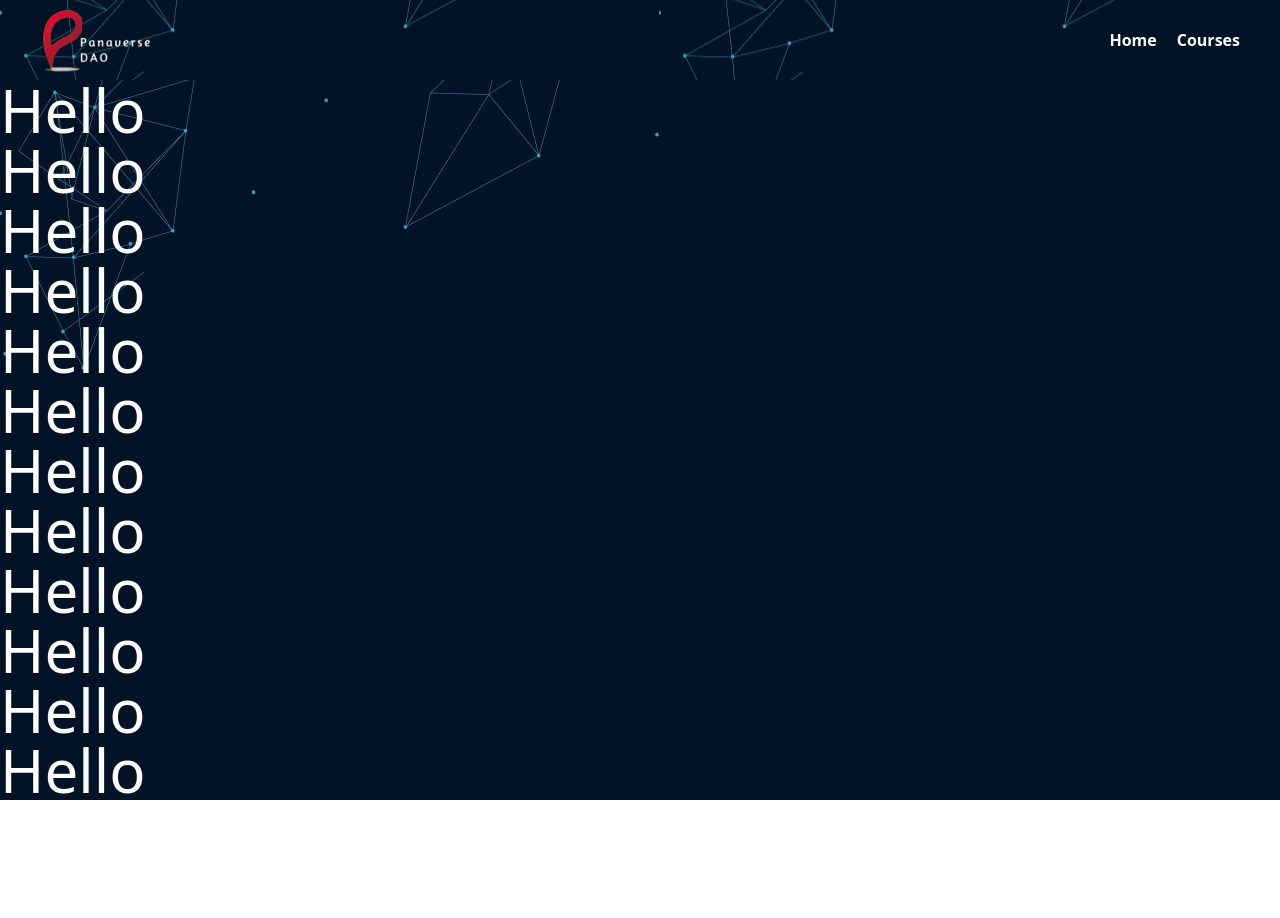
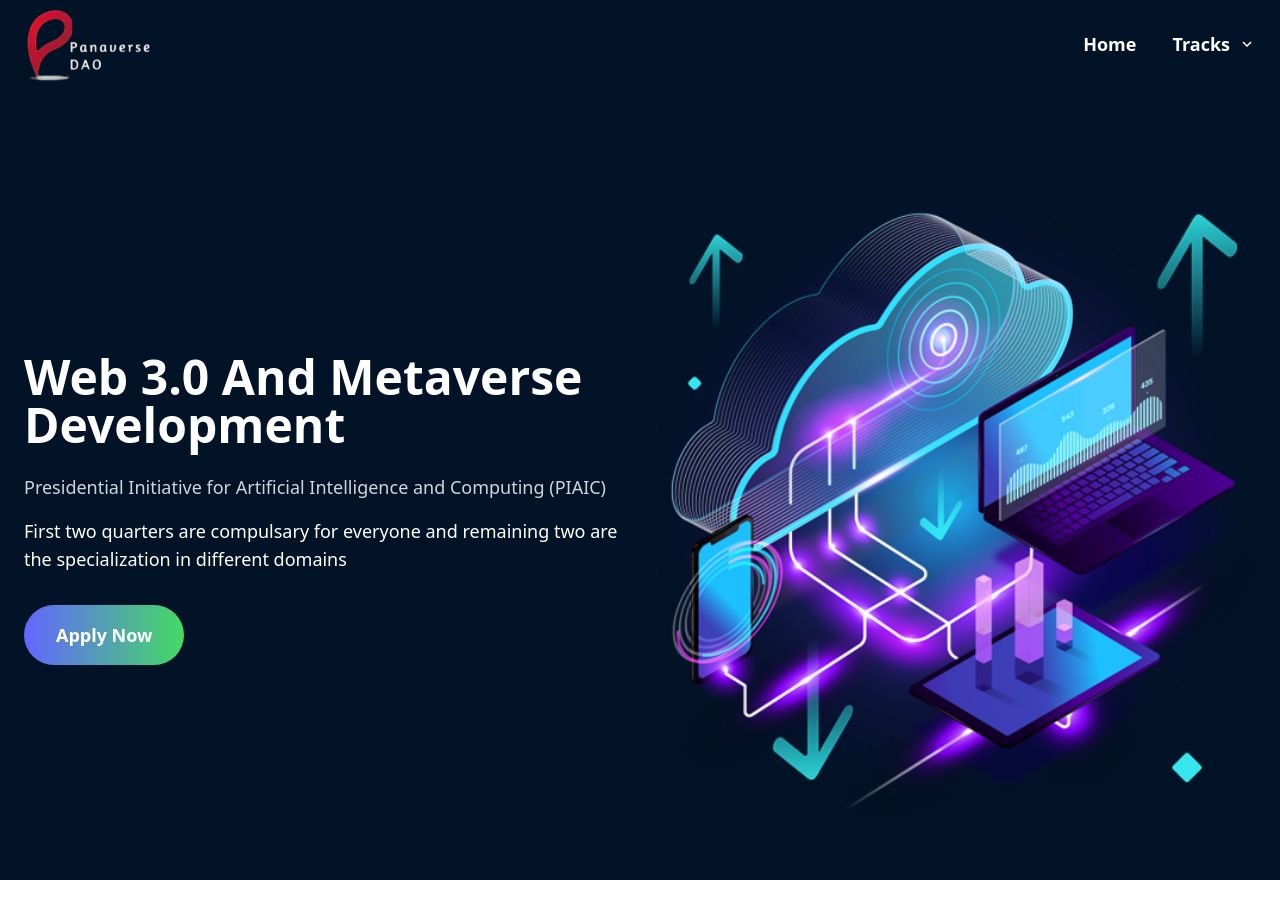
Before and after one commit to aliaftabsheikh/panaverse-website, a Next.js app: page / in a window 1280 px wide. Shown: the top 918 px of the page. After the commit the page ends 889 px from the top, so only its background shows below. Built offline with nearby package versions, Linux system fonts and the light colour scheme.

Commit message:
Hero section complete

```diff
--- a/package.json
+++ b/package.json
@@ -9,6 +9,7 @@
     "lint": "next lint"
   },
   "dependencies": {
+    "@chakra-ui/icons": "^2.0.17",
     "@chakra-ui/react": "^2.5.1",
     "@emotion/react": "^11.10.6",
     "@emotion/styled": "^11.10.6",
--- a/public/constants/images.js
+++ b/public/constants/images.js
@@ -1,9 +1,11 @@
 import panaverseLogo from "../images/panaverse-logo.webp"
 import panaverseLogoWhite from "../images/panaverse-logo-white.png"
 import heroBg from "../images/bg-hero.png"
+import heroMain from "../images/hero-main.png"
 
 export default{
     panaverseLogo,
     heroBg,
-    panaverseLogoWhite
+    panaverseLogoWhite,
+    heroMain
 }
--- a/src/app/globals.css
+++ b/src/app/globals.css
@@ -3,13 +3,31 @@
 @tailwind utilities;
 
 
-.bgtop-lines {
-    background-image: url('../../public/images/bg-hero.png');
-    background-position: cover;
-    background-repeat: no-repeat;
+
+
+  .navTransition{
+    transition: 0.2s ease-in-out;
+    transition-property: all;
+    transition-timing-function: cubic-bezier(0.4, 0, 0.2, 1);
   }
-.bgtop-lines-s {
-    background-image: url('../../public/images/bg-hero.png');
-    background-position: left;
-    background-repeat: repeat;
+
+
+  .blurBlueCircle{
+    width: 90px;
+    height: 90px;
+    filter: blur(44px);
+    background-color: #3c9fb7;
+    border-radius: 50%;
   }
+  .blurGreenCircle{
+    width: 90px;
+    height: 90px;
+    filter: blur(44px);
+    background-color: #45d56b;
+    border-radius: 50%;
+  }
+
+  .btngradient{
+      background: linear-gradient(270deg, #44DA64 0%, #6366FF 100%)
+      /* linear-gradient(to right, #0EB7A3 0%, #09D58F 100%); */
+  }
--- a/src/app/layout.tsx
+++ b/src/app/layout.tsx
@@ -17,6 +17,7 @@ export default function RootLayout({
   return (
     <html lang="en">
       <body>
+
         <Header/>
         {children}
         </body>
--- a/src/components/widget/Header/page.tsx
+++ b/src/components/widget/Header/page.tsx
@@ -3,42 +3,55 @@
 import Image from "next/image";
 import Link from "next/link";
 import React, { useEffect, useState } from "react";
+import { Button } from "@chakra-ui/react";
+import { Menu, MenuButton, MenuList, MenuItem } from "@chakra-ui/react";
+import { ChevronDownIcon } from "@chakra-ui/icons";
 
 import { images } from "../../../../public/constants";
 
 export default function Header() {
-
   const [customNavbar, setCustomNavbar] = useState(false);
 
-  function changeBackground (){
+  function changeBackground() {
     console.log(window.scrollY);
 
-     if (typeof window !== undefined) {
-       if (window.scrollY >= 80) {
-         setCustomNavbar(true);
-       } else {
-         setCustomNavbar(false);
-       }
+    if (typeof window !== undefined) {
+      if (window.scrollY >= 40) {
+        setCustomNavbar(true);
+      } else {
+        setCustomNavbar(false);
       }
+    }
+  }
 
-  };
+  useEffect(() => {
+    window.addEventListener("scroll", changeBackground);
+  }, [customNavbar]);
 
-  useEffect(()=>{
-    window.addEventListener("scroll", changeBackground);
-  }, [customNavbar])
+  let tracks = [
+    { name: "Web 3 and Metaverse", id: "wmd" },
+    { name: "Cloud-Native Computing", id: "cnc" },
+    { name: "Artificial Intelligence (AI) and Deep Learning", id: "ai" },
+    { name: "Ambient Computing and IoT", id: "iot" },
+    { name: "Genomics and Bioinformatics", id: "gbs" },
+    { name: "Network Programmability and Automation", id: "npa" },
+  ];
 
   return (
     <header
       className={`${
-        customNavbar ? "bg-white" : "bg-transparent"
+        customNavbar
+          ? "bg-[#ffffffe5]  backdrop-blur-xl"
+          : "bg-transparent"
       } w-full flex justify-center ${
         customNavbar ? "sticky" : "relative"
-      } top-0 transition-colors ${customNavbar ? "" : "bgtop-lines-s"} `}
+      } top-0 navTransition
+       `}
     >
-      <section className="flex justify-between items-center w-[1200px]">
+      <section className="flex justify-between items-center w-[1280px] px-6 py-2">
         <Link href={"/"}>
           <Image
-            className="w-28 py-2"
+            className="w-32 md:w-28 xs:w-24"
             src={
               customNavbar ? images.panaverseLogo : images.panaverseLogoWhite
             }
@@ -46,14 +59,57 @@ export default function Header() {
           />
         </Link>
 
-        <ul
-          className={`flex ${
+        <div
+          className={`flex items-center ${
             customNavbar ? "text-black" : "text-white"
-          }  space-x-5 cursor-pointer font-semibold`}
+          } space-x-4 md:space-x-6 text-sm font-semibold`}
         >
-          <li>Home</li>
-          <li>Courses</li>
-        </ul>
+          <Link href={"/"} className="px-5 cursor-pointer md:px-0">
+            <Button
+              px={0}
+              className="text-lg xl:text-[16px] md:text-sm"
+              _hover={{ bg: "transparent" }}
+              _active={{ bg: "transparent" }}
+              bgColor={"transparent"}
+            >
+              Home
+            </Button>
+          </Link>
+          <Menu>
+            <MenuButton
+              as={Button}
+              px={0}
+              width="auto"
+              _hover={{ bg: "transparent" }}
+              _active={{ bg: "transparent" }}
+              className="text-lg xl:text-[16px]  sm:px-0 md:text-sm"
+              bgColor={"transparent"}
+              rightIcon={<ChevronDownIcon />}
+            >
+              Tracks
+            </MenuButton>
+            <MenuList
+              padding={"10px 0"}
+              bgColor="rgba(255,255,255,1)"
+              className="sm:w-[100vw] sm:text-sm sm:rounded-none rounded-lg  border-blue-100 border-2 sm:mt-4"
+            >
+              {tracks.map((val, index) => {
+                return (
+                  <Link key={index} href={`/tracks/${val.id}?quarter=4`}>
+                    <MenuItem
+                    color={"GrayText"}
+                      className= "border-b"
+                      _hover={{ bg: "#e6e8f7" }}
+                      padding={"10px 20px"}
+                    >
+                      {val.name}
+                    </MenuItem>
+                  </Link>
+                );
+              })}
+            </MenuList>
+          </Menu>
+        </div>
       </section>
     </header>
   );
--- a/src/components/widget/Hero/page.tsx
+++ b/src/components/widget/Hero/page.tsx
@@ -1,66 +1,32 @@
+import Image from "next/image";
 import React from "react";
+import { images } from "../../../../public/constants";
 
 export default function Hero() {
   return (
-    <div className="before:absolute before:bg-[#021327] before:w-full before:h-screen before:top-0 before:-z-10 bgtop-lines w-full z-30 text-white after:w-full">
+    <main className=" w-full z-30 text-white flex justify-center h-screen before:absolute before:bg-[#021327] before:w-full before:h-[110vh] md:before:h-[970px] sm:before:h-[920px] xs:before:h-[960px] before:top-0 before:-z-10 before:blueBlueCircle">
 
-      <h2 className="text-6xl">
-        Hello
-      </h2>
-      <h2 className="text-6xl">
-        Hello
-      </h2>
-      <h2 className="text-6xl">
-        Hello
-      </h2>
-      <h2 className="text-6xl">
-        Hello
-      </h2>
-      <h2 className="text-6xl">
-        Hello
-      </h2>
-      <h2 className="text-6xl">
-        Hello
-      </h2>
-      <h2 className="text-6xl">
-        Hello
-      </h2>
-      <h2 className="text-6xl">
-        Hello
-      </h2>
-      <h2 className="text-6xl">
-        Hello
-      </h2>
-      <h2 className="text-6xl">
-        Hello
-      </h2>
-      <h2 className="text-6xl">
-        Hello
-      </h2>
-      <h2 className="text-6xl">
-        Hello
-      </h2>
-      <h2 className="text-6xl">
-        Hello
-      </h2>
-      <h2 className="text-6xl">
-        Hello
-      </h2>
-      <h2 className="text-6xl">
-        Hello
-      </h2>
-      <h2 className="text-6xl">
-        Hello
-      </h2>
-      <h2 className="text-6xl">
-        Hello
-      </h2>
-      <h2 className="text-6xl">
-        Hello
-      </h2>
-      <h2 className="text-6xl">
-        Hello
-      </h2>
-    </div>
+     {/* <circle className="blurBlueCircle absolute top-14 left-0"></circle>
+     <circle className="blurGreenCircle absolute top-0 right-0 mt-64"></circle> */}
+
+     <section className="flex justify-between items-center gap-4 w-[1280px] px-6 mt-10 md:flex-col sm:justify-around">
+      <div className="w-1/2 md:w-full">
+        <h2 className="text-5xl md:text-4xl font-bold text-white">
+          Web 3.0 And Metaverse <br/> Development
+        </h2>
+        <p className="mt-6 text-gray-300 text-lg md:text-base">Presidential Initiative for Artificial Intelligence and Computing (PIAIC)
+
+</p>
+<p className="mt-4 text-lg md:text-base">First two quarters are compulsary for everyone and remaining two are the specialization in different domains</p>
+<button className="btngradient py-4 px-8 rounded-full mt-8 text-lg font-semibold">
+  Apply Now
+</button>
+      </div>
+
+      <div className="w-1/2 md:w-3/4 sm:w-2/3 xs:w-full items-center flex justify-center">
+<Image className="w-full h-auto " src={images.heroMain} alt="Hero-section-img"/>
+      </div>
+     </section>
+    </main>
   );
 }
--- a/tailwind.config.js
+++ b/tailwind.config.js
@@ -5,6 +5,19 @@ module.exports = {
   ],
   theme: {
     extend: {},
+    screens: {
+      '2xl': { 'max': '1535px' },
+
+      'xl': { 'max': '1279px' },
+
+      'lg': { 'max': '1023px' },
+
+      'md': { 'max': '767px' },
+
+      'sm': { 'max': '639px' },
+
+      'xs': { 'max': '428px'}
+  }
   },
   plugins: [],
 }
```
Also changed, not shown: public/images/hero-main.png (added), 1 other file (tests, documents, lock files or other folders).
